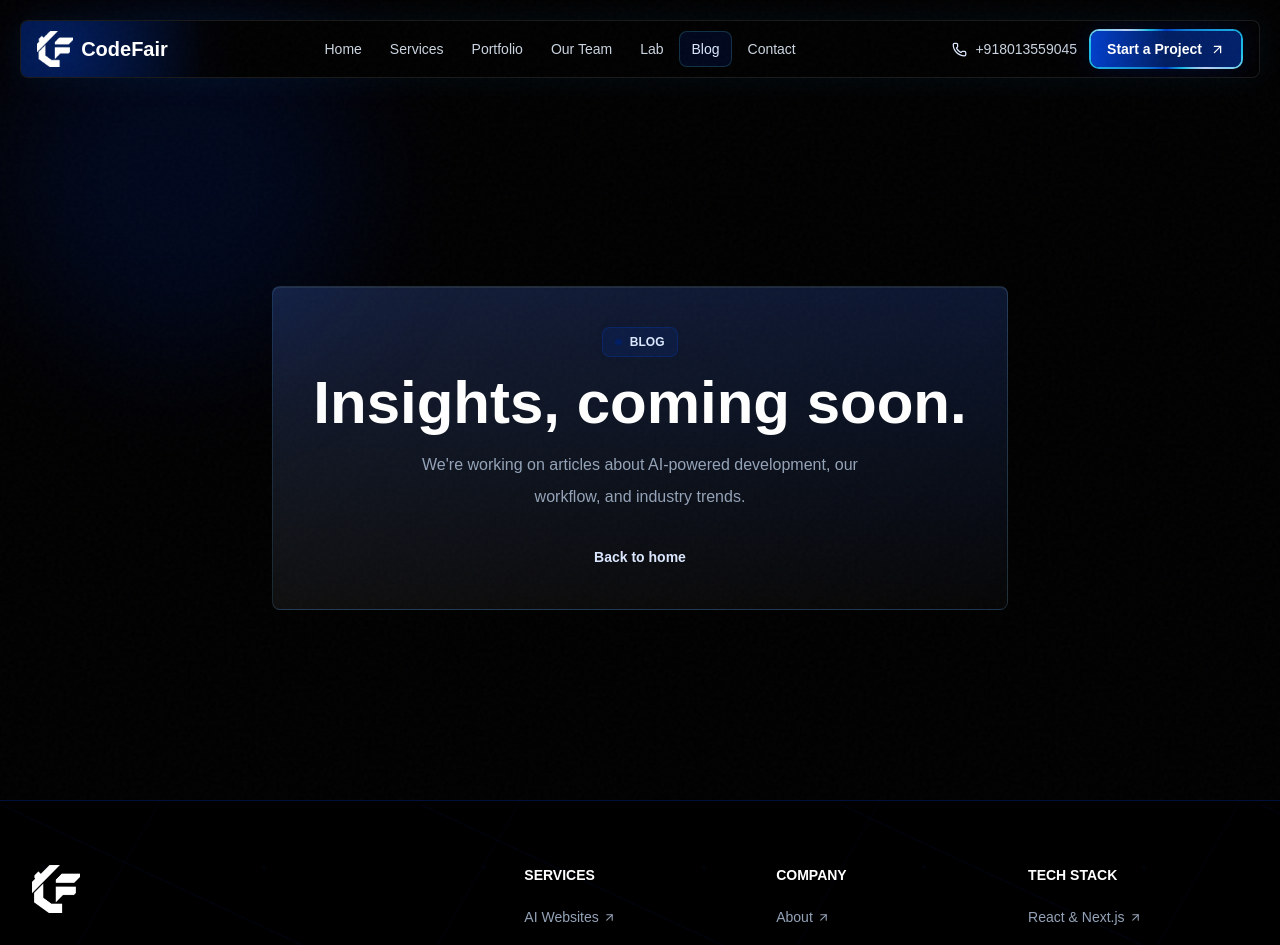
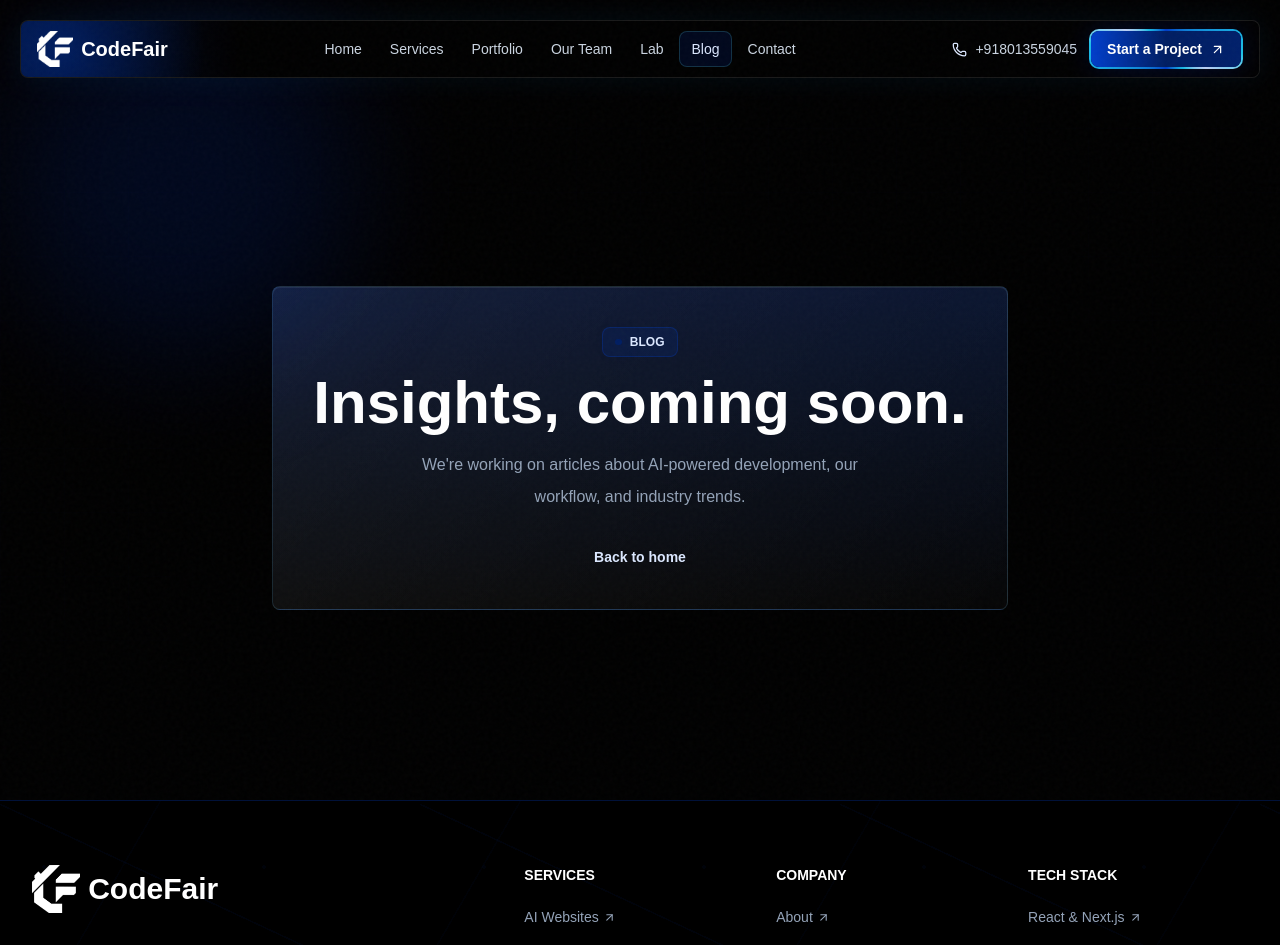
Before and after one commit to kabirta/FutureMind-, a React (Vite) app: page /blog in a window 1280 px wide. Shown: the top 945 px of the page. Built offline with nearby package versions, Linux system fonts and the light colour scheme; a web font is replaced by a local one.

Commit message:
icon and submit button is fixed

```diff
--- a/index.html
+++ b/index.html
@@ -3,6 +3,7 @@
   <head>
     <meta charset="UTF-8" />
     <meta name="viewport" content="width=device-width, initial-scale=1.0" />
+    <link rel="icon" type="image/svg+xml" href="/logo.svg" />
     <meta name="description" content="CodeFair Studio — AI-powered web & mobile development agency. We build digital products 5× faster." />
     <meta name="theme-color" content="#000000" />
     <meta property="og:title" content="CodeFair Studio - AI-Powered Web & Mobile Agency" />
--- a/src/components/layout/Footer.jsx
+++ b/src/components/layout/Footer.jsx
@@ -31,12 +31,15 @@ const footerLinks = {
 }
 
 const FooterLogo = () => (
-  <Link to="/" className="inline-flex items-center" aria-label="CodeFair home">
+  <Link to="/" className="inline-flex items-center gap-2" aria-label="CodeFair home">
     <img
       src="/logo.png"
       alt="CodeFair"
       className="h-10 w-auto object-contain sm:h-12"
     />
+    <span className="font-display text-2xl font-extrabold text-white sm:text-3xl">
+            Code<span>Fair</span>
+          </span>
   </Link>
 )
 
--- a/src/components/sections/Contact.jsx
+++ b/src/components/sections/Contact.jsx
@@ -259,7 +259,7 @@ const Contact = () => {
                       type="submit"
                       variant="primary"
                       size="lg"
-                      className="mt-2 w-full"
+                      className="w-full"
                       disabled={isSubmitting}
                     >
                       {isSubmitting ? 'Sending...' : 'Send Message'}
```
Also changed, not shown: public/icon/logo.svg (added), 1 other file (tests, documents, lock files or other folders).
